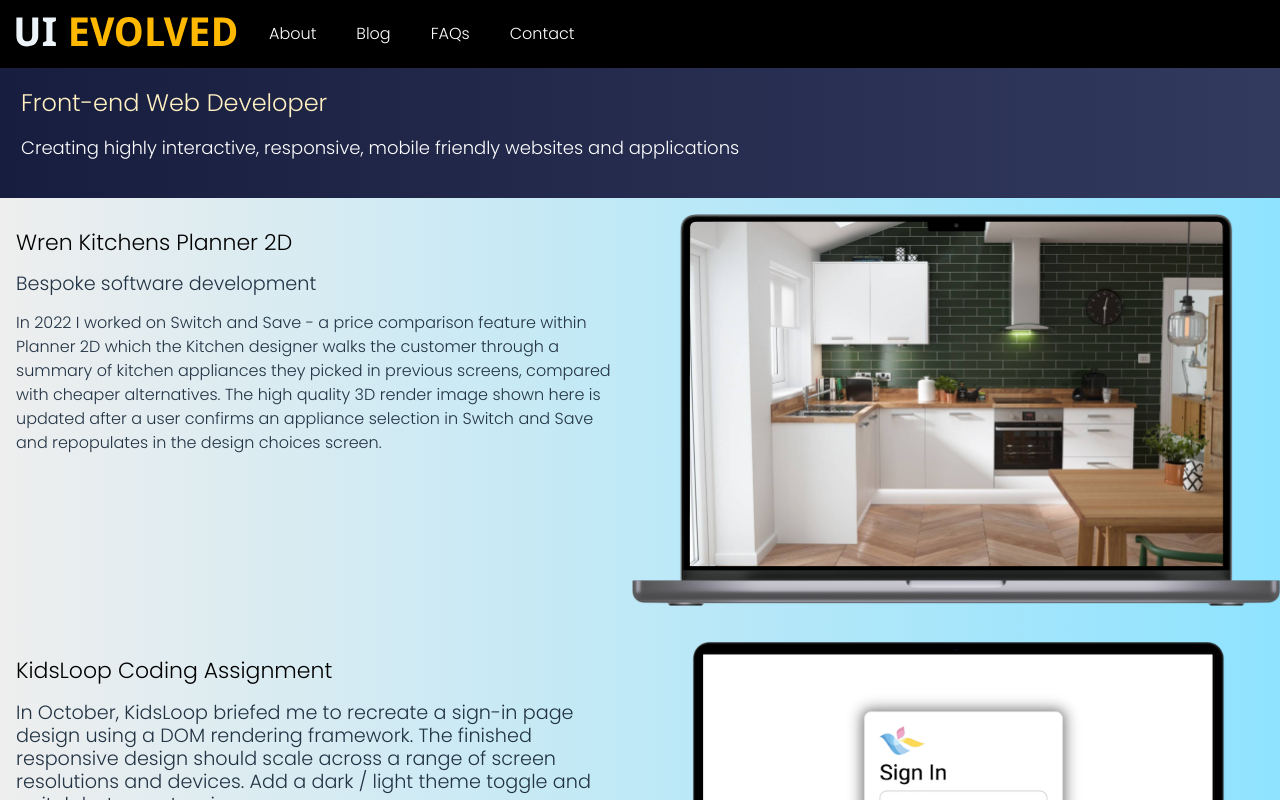
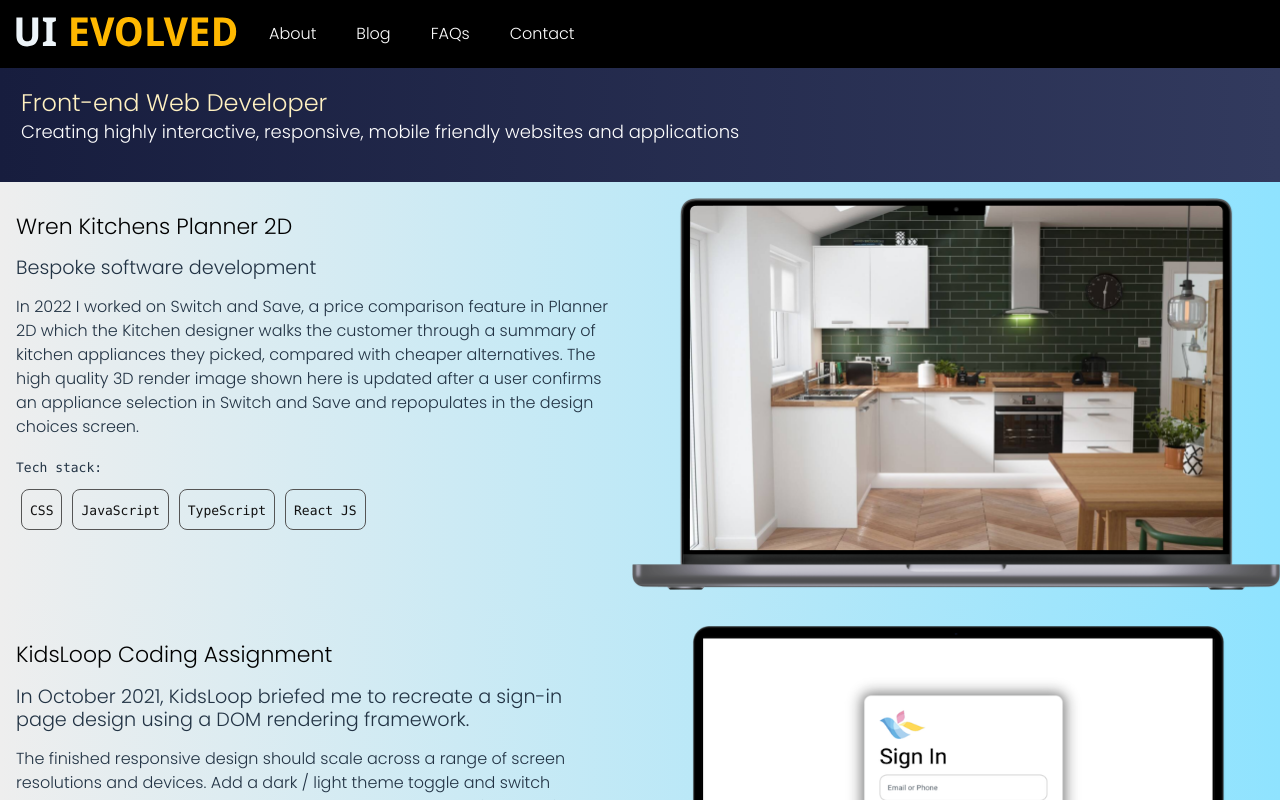
Before and after one commit to japickering/web-portfolio, a React (Create React App) app: page / in a window 1280 px wide. Shown: the top 800 px of the page. Built offline with nearby package versions, Linux system fonts and the light colour scheme.

Commit message:
tech stack nav

```diff
--- a/src/components/PortfolioContent.js
+++ b/src/components/PortfolioContent.js
@@ -1,11 +1,27 @@
 import React from 'react';
+import { Link } from 'react-router-dom';
 
-export default function PortfolioContent({ title, desc, body }) {
+export default function PortfolioContent({ title, desc, body, techstack }) {
   return (
     <div className='content'>
       <h2 className='subtitle'>{title}</h2>
       <h3>{desc}</h3>
       <p>{body}</p>
+      <p>
+        <code>Tech stack:</code>
+      </p>
+      <ul className='tabs'>
+        {techstack.map((tech) => {
+          const tip = 'find out more about ' + tech;
+          return (
+            <li key={tech}>
+              <Link to='/about' className='tech-tab' title={tip}>
+                <code>{tech}</code>
+              </Link>
+            </li>
+          );
+        })}
+      </ul>
     </div>
   );
 }
--- a/src/db.json
+++ b/src/db.json
@@ -4,11 +4,19 @@
   "headline": "Creating highly interactive, responsive, mobile friendly websites and applications",
   "avatar": "/assets/avatar.jpg",
   "contact": "Contact me on socials if you have any job opportunities you'd like to discuss, or any questions you might have.",
+  "intel": {
+    "title": "SEC³URE Companion App for Intellicentrics",
+    "desc": "Refreshed responsive design",
+    "body": "Front-end development and responsive mobile design.",
+    "img": "/assets/ip6-secure.png",
+    "alt": "design on iphone",
+    "techstack": ["HTML5", "CSS", "JavaScript", "TypeScript", "React Native"]
+  },
   "jdsports": {
     "title": "JD Sports",
     "desc": "Desktop and mobile landing pages",
     "body": "Desktop landing pages and mobile responsive design.",
-    "tech": ["Photoshop", "HTML5", "CSS", "jQuery"],
+    "techstack": ["Photoshop", "HTML5", "CSS", "jQuery"],
     "slidesContainerId": "jd-slides",
     "className": "dot-jd",
     "slides": [
@@ -26,36 +34,28 @@
   },
   "kidsloop": {
     "title": "KidsLoop Coding Assignment",
-    "desc": "In October, KidsLoop briefed me to recreate a sign-in page design using a DOM rendering framework. The finished responsive design should scale across a range of screen resolutions and devices. Add a dark / light theme toggle and switch between two icons.",
-    "body": "Shown in the slider opposite are slides from the final demo, which included support for multi language translation and accessibility.",
+    "desc": "In October 2021, KidsLoop briefed me to recreate a sign-in page design using a DOM rendering framework.",
+    "body": " The finished responsive design should scale across a range of screen resolutions and devices. Add a dark / light theme toggle and switch between two icons. Shown in the slider opposite are slides from the final demo, which included support for multi language translation and accessibility.",
     "slidesContainerId": "kl-slides",
     "className": "dot-kl",
     "img": "/assets/kidsloop-macbook-pro.png",
     "alt": "design on macbook pro",
-    "tech": ["HTML5", "CSS", "React JS", "i18next", "REST"]
+    "techstack": ["HTML5", "CSS", "React JS", "i18next", "REST"]
   },
   "qbots": {
     "title": "qEnergy Dashboard",
-    "desc": "Energy saving dashboards for energy saving analytics",
+    "desc": "Smart energy dashboards for energy saving analytics",
     "body": "I developed smart energy dashboards for SME and Enterprise customers offering insights and savings predictions based on energy usage data collected over day and monthly periods.",
     "img": "/assets/QEnergy-Dashboard.png",
-    "tech": ["HTML5", "CSS", "JavaScript", "React JS", "Figma", "eCharts"]
-  },
-  "intel": {
-    "title": "SEC³URE Companion App for Intellicentrics",
-    "desc": "Refreshed responsive design",
-    "body": "Front-end development and responsive mobile design.",
-    "img": "/assets/ip6-secure.png",
-    "alt": "design on iphone",
-    "tech": ["HTML5", "CSS", "JavaScript", "TypeScript", "React Native", "Styled components"]
+    "techstack": ["HTML5", "CSS", "JavaScript", "React JS", "Figma", "eCharts"]
   },
   "wrenkitchens": {
     "title": "Wren Kitchens Planner 2D",
     "desc": "Bespoke software development",
-    "body": "In 2022 I worked on Switch and Save - a price comparison feature within Planner 2D which the Kitchen designer walks the customer through a summary of kitchen appliances they picked in previous screens, compared with cheaper alternatives. The high quality 3D render image shown here is updated after a user confirms an appliance selection in Switch and Save and repopulates in the design choices screen.",
+    "body": "In 2022 I worked on Switch and Save, a price comparison feature in Planner 2D which the Kitchen designer walks the customer through a summary of kitchen appliances they picked, compared with cheaper alternatives. The high quality 3D render image shown here is updated after a user confirms an appliance selection in Switch and Save and repopulates in the design choices screen.",
     "img": "/assets/planner-macbook.png",
     "alt": "kitchen planner 3d render",
-    "tech": ["CSS", "JavaScript", "TypeScript", "React"]
+    "techstack": ["CSS", "JavaScript", "TypeScript", "React JS"]
   },
   "faq": [
     {
@@ -68,7 +68,7 @@
     },
     {
       "q": "What are you looking for in your next job?",
-      "a": "A development role in a company that fully embraces remote working and flexi time. Access to emerging tech via training courses is also important to grow my worth and potential."
+      "a": "A development role in a company that fully embraces remote working and flexi time. Access to emerging techstack via training courses is also important to grow my worth and potential."
     },
     {
       "q": "Do you prefer to work remotely or in the office?",
--- a/src/main.css
+++ b/src/main.css
@@ -160,13 +160,14 @@
   border: 1px solid var(--lightgrey);
 }
 
+.tabs {
+  display: flex;
+}
 .tabs li {
-  display: inline-block;
   margin: 4px;
   border: 1px solid transparent;
 }
 .tabs li .btn-tab {
-  display: block;
   background: transparent;
   border: 1px solid var(--midgrey);
   border-radius: 12px;
@@ -176,6 +177,18 @@
 .tabs li .btn-tab:hover, .tabs li .btn-tab:focus, .tabs li .btn-tab.active {
   border: 1px solid var(--primary);
   color: var(--primary);
+}
+.tabs li .tech-tab {
+  background: transparent;
+  border: 1px solid var(--midgrey);
+  border-radius: 0.5rem;
+  padding: 0.5rem;
+  color: var(--darker);
+}
+.tabs li .tech-tab:hover, .tabs li .tech-tab:focus {
+  border: 1px solid var(--darker);
+  background: var(--midgrey);
+  color: var(--light);
 }
 
 .container {
@@ -469,7 +482,6 @@
 }
 section .subtitle {
   color: var(--primary);
-  font-weight: 600;
 }
 
 .faqs,
--- a/src/main.scss
+++ b/src/main.scss
@@ -166,13 +166,13 @@
 }
 
 .tabs {
+  display: flex;
+
   li {
-    display: inline-block;
     margin: 4px;
     border: 1px solid transparent;
 
     .btn-tab {
-      display: block;
       background: transparent;
       border: 1px solid var(--midgrey);
       border-radius: 12px;
@@ -184,6 +184,21 @@
       &.active {
         border: 1px solid var(--primary);
         color: var(--primary);
+      }
+    }
+
+    .tech-tab {
+      background: transparent;
+      border: 1px solid var(--midgrey);
+      border-radius: 0.5rem;
+      padding: 0.5rem;
+      color: var(--darker);
+
+      &:hover,
+      &:focus {
+        border: 1px solid var(--darker);
+        background: var(--midgrey);
+        color: var(--light);
       }
     }
   }
--- a/src/pages/Home.js
+++ b/src/pages/Home.js
@@ -7,7 +7,7 @@
       <section className='hero' tabIndex='0'>
         <div className='content'>
           <h1 className='title'>{title}</h1>
-          <h2 className='headline mt-1'>{headline}</h2>
+          <h2 className='headline'>{headline}</h2>
         </div>
       </section>
       <section className='featured fadein' tabIndex='0'>
```
